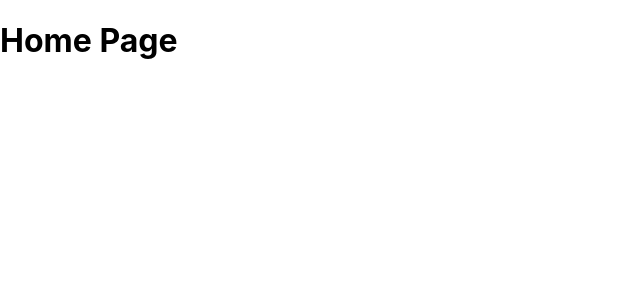
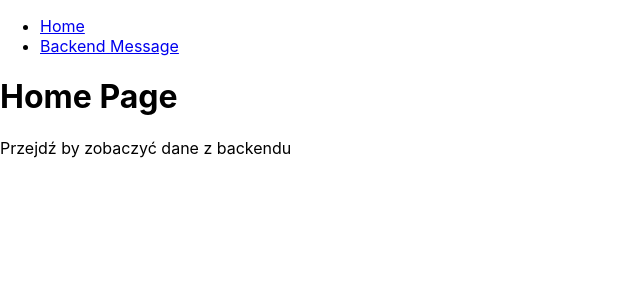
Before and after one commit to WisMaja/Planner-Podr-nika, a React (Create React App) app in the folder frontend/: page / in a window 1280 px wide. Shown: the top 300 px of the page, without its empty margins (0-640 px from the left). Built offline with nearby package versions, Linux system fonts and the light colour scheme.

Commit message:
Połaczenie backendu i frontendu

```diff
--- a/frontend/package.json
+++ b/frontend/package.json
@@ -6,6 +6,7 @@
     "@testing-library/jest-dom": "^5.17.0",
     "@testing-library/react": "^13.4.0",
     "@testing-library/user-event": "^13.5.0",
+    "axios": "^1.7.8",
     "react": "^18.3.1",
     "react-dom": "^18.3.1",
     "react-router-dom": "^7.0.1",
--- a/frontend/src/App.js
+++ b/frontend/src/App.js
@@ -1,16 +1,48 @@
-import React from 'react';
-import { BrowserRouter as Router, Routes, Route } from 'react-router-dom';
+import React, {useEffect} from 'react';
+import { BrowserRouter as Router, Routes, Route, Link } from 'react-router-dom';
+import axios from 'axios';
 
-const Home = () => <h1>Home Page</h1>;
-const About = () => <h1>About Page</h1>;
+function Home() {
+    return (
+        <div>
+            <h1>Home Page</h1>
+            <p>Przejdź by zobaczyć dane z backendu</p>
+        </div>
+    )
+}
+
+function BackendMessage(){
+    const [message, setMessage] = React.useState('');
+
+    useEffect(() => {
+        axios.get('http://localhost:5170/api/hello')
+            .then(response =>  setMessage(response.data) )
+            .catch(error => console.log(error))
+    }, []);
+
+    return (
+        <div>
+            <h1>Message from backend:</h1>
+            <p>{message}</p>
+        </div>
+    );
+}
+
 
 function App() {
   return (
       <Router>
-        <Routes>
+          <nav>
+              <ul>
+                  <li><Link to="/">Home</Link></li>
+                  <li><Link to="/message">Backend Message</Link></li>
+              </ul>
+          </nav>
+
+          <Routes>
           <Route path="/" element={<Home />} />
-          <Route path="/about" element={<About />} />
-        </Routes>
+              <Route path="/message" element={<BackendMessage />} />
+          </Routes>
       </Router>
   );
 }
```
Also changed, not shown: 12 other files (tests, documents, lock files or other folders).
